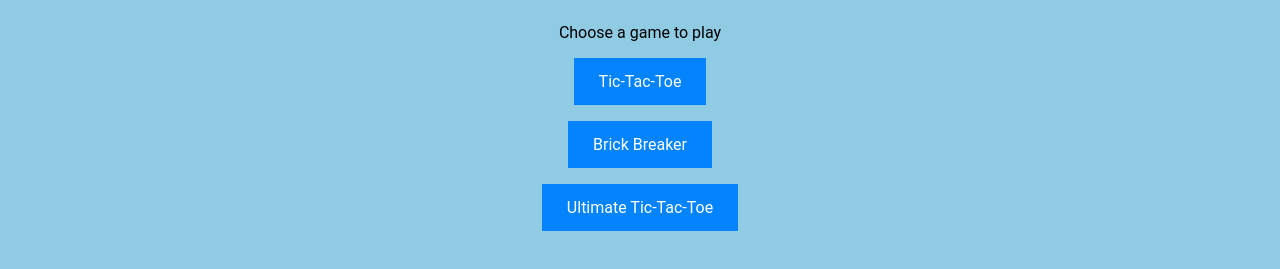
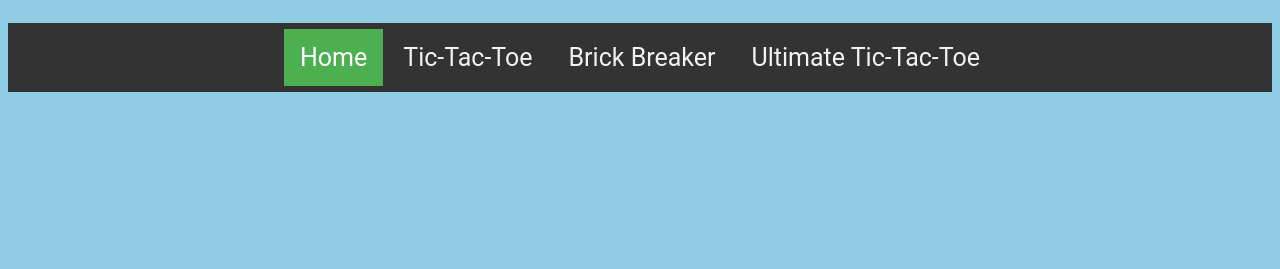
Before and after one commit to kcamia/pset-9, a plain HTML site: page index.html in a window 1280 px wide. Shown: the part 91-360 px from the top of the page. Drawn offline with Linux system fonts and the light colour scheme.

Commit message:
navigation bar 34

```diff
--- a/css/home-styles.css
+++ b/css/home-styles.css
@@ -11,15 +11,26 @@ h1 {
   margin: 2%;
 }
 
-a:link, a:visited {
-  background-color: rgb(3, 132, 252);
-  color: white;
-  padding: 14px 25px;
-  text-align: center;
-  text-decoration: none;
-  display: inline-block;
+.topnav {
+  background-color: #333;
+  overflow: hidden;
+  padding: 20px;
 }
 
-a:hover, a:active {
-  background-color: rgb(101, 144, 184);
+.topnav a {
+  color: #f2f2f2;
+  text-align: center;
+  padding: 14px 16px;
+  text-decoration: none;
+  font-size: 25px;
 }
+
+.topnav a:hover {
+  background-color: #ddd;
+  color: black;
+}
+
+.topnav a.active {
+  background-color: #4CAF50;
+  color: white;
+}
--- a/css/tic-tac-styles.css
+++ b/css/tic-tac-styles.css
@@ -2,6 +2,31 @@
  * Sets the overall styles for the page. There aren't many. All text
  * is centered, and the font is a monospaced Roboto (from Google).
  */
+
+.topnav {
+   background-color: #333;
+   overflow: hidden;
+   padding: 20px;
+}
+
+.topnav a {
+   color: #f2f2f2;
+   text-align: center;
+   padding: 14px 16px;
+   text-decoration: none;
+   font-size: 25px;
+}
+
+.topnav a:hover {
+   background-color: #ddd;
+   color: black;
+}
+
+.topnav a.active {
+   background-color: #4CAF50;
+   color: white;
+}
+
 
 body {
   text-align: center;
--- a/index.html
+++ b/index.html
@@ -10,13 +10,13 @@
   <body>
 
     <h1>PSET-9</h1>
-    <p>Choose a game to play</p>
 
-    <a href="tic-tac-toe.html">Tic-Tac-Toe</a>
-    <p></p>
-    <a href="brick-breaker.html">Brick Breaker</a>
-    <p></p>
-    <a href="ultimate.html">Ultimate Tic-Tac-Toe</a>
+    <div class="topnav">
+      <a class="active" href="index.html">Home</a>
+      <a href="tic-tac-toe.html">Tic-Tac-Toe</a>
+      <a href="brick-breaker.html">Brick Breaker</a>
+      <a href="ultimate.html">Ultimate Tic-Tac-Toe</a>
+    </div>
 
   </body>
 </html>
```
Also changed, not shown: tic-tac-toe.html (+8 -0 lines).
